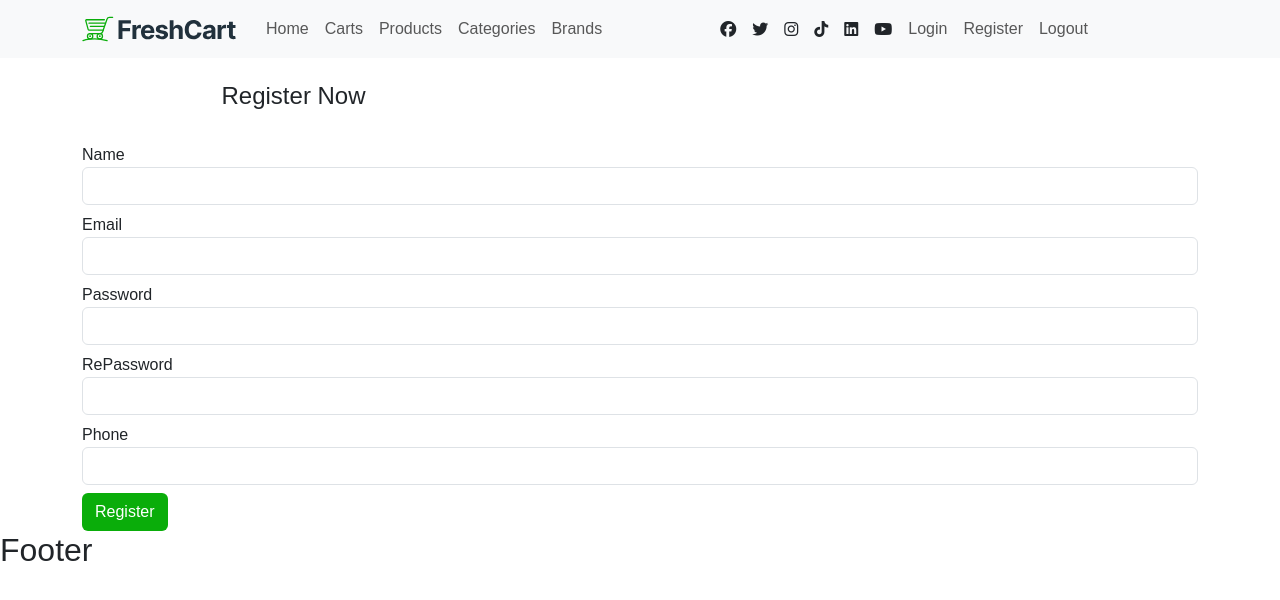
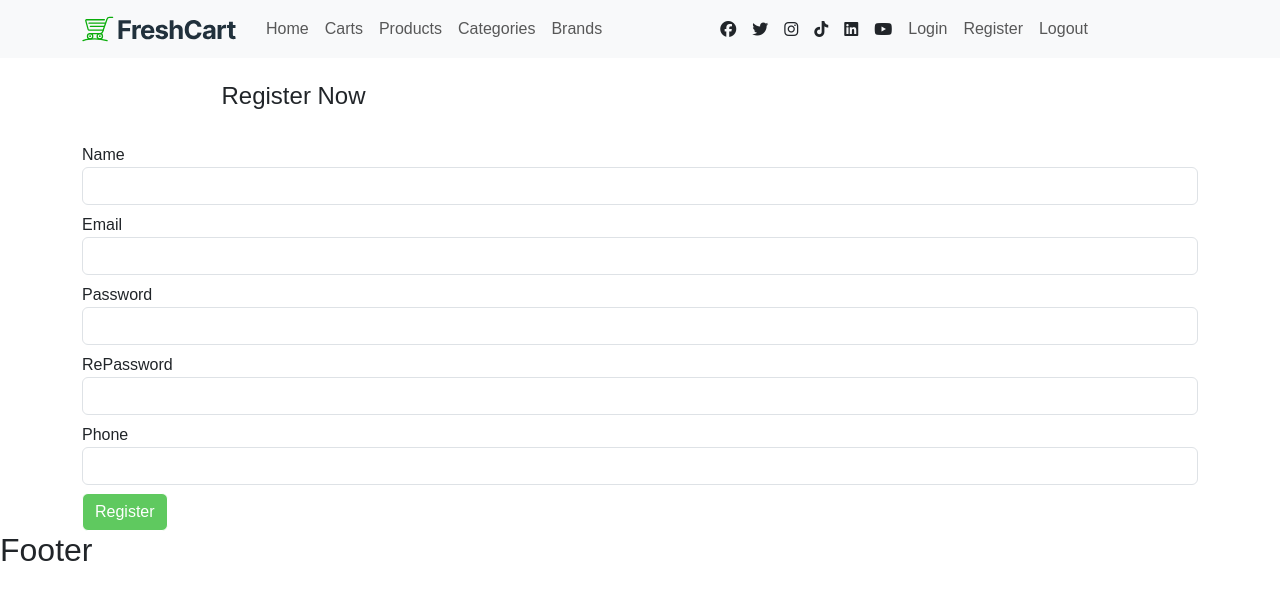
Before and after one commit to mohamedaraby11/ReactEcommerce, a React (Create React App) app: page /register in a window 1280 px wide. Shown: the top 600 px of the page. Built offline with nearby package versions, Linux system fonts and the light colour scheme; a web font is replaced by a local one.

Commit message:
handle register button

```diff
--- a/src/components/Register/Register.jsx
+++ b/src/components/Register/Register.jsx
@@ -13,7 +13,7 @@ export default function Register() {
   let validation  =  Yup.object({
     name:Yup.string().required('Name is required').min(3, ' Name Min Length iS 3').max(10, 'Name Max length is 10'),
     email:Yup.string().required('Email is required').email('Email is Invalid'),
-    password:Yup.string().required('Password is required').matches(/^[A-Z][a-z0-9]{5-10}$/, 'Password Must Start With upperCase and so on'),
+    password:Yup.string().required('Password is required').matches(/^[A-Z][a-z0-9]{5,10}$/, 'Password Must Start With upperCase and so on'),
     rePassword:Yup.string().required('RePassword is required').oneOf([Yup.ref('password')], ' Password And RePassword Doesnot Match '),
     phone:Yup.string().required('Phone is required').matches(/^01[0125][0-9]{8}$/, 'Phone Must be an Egyptian Number '),
   })
@@ -60,7 +60,7 @@ export default function Register() {
 
 
       <label htmlFor='rePassword'> RePassword </label>
-      <input onBlur={formik.handleBlur} className='form-control mb-2' onChange={formik.handleChange} value={formik.values.rePassword} type='rePassword' name='rePassword' id='rePassword' />
+      <input onBlur={formik.handleBlur} className='form-control mb-2' onChange={formik.handleChange} value={formik.values.rePassword} type='password' name='rePassword' id='rePassword' />
       {formik.errors.rePassword && formik.touched.rePassword? <div className='alert alert-danger'>{formik.errors.rePassword}</div>
         : null}
 
@@ -69,7 +69,7 @@ export default function Register() {
       {formik.errors.phone && formik.touched.phone? <div className='alert alert-danger'>{formik.errors.phone}</div>
         : null}
 
-      <button onBlur={formik.handleBlur} type='submit' className='btn bg-main text-white'>Register </button>
+      <button disabled={!(formik.isValid && formik.dirty)} onBlur={formik.handleBlur} type='submit' className='btn bg-main text-white'>Register </button>
 
 
     </form>
```
